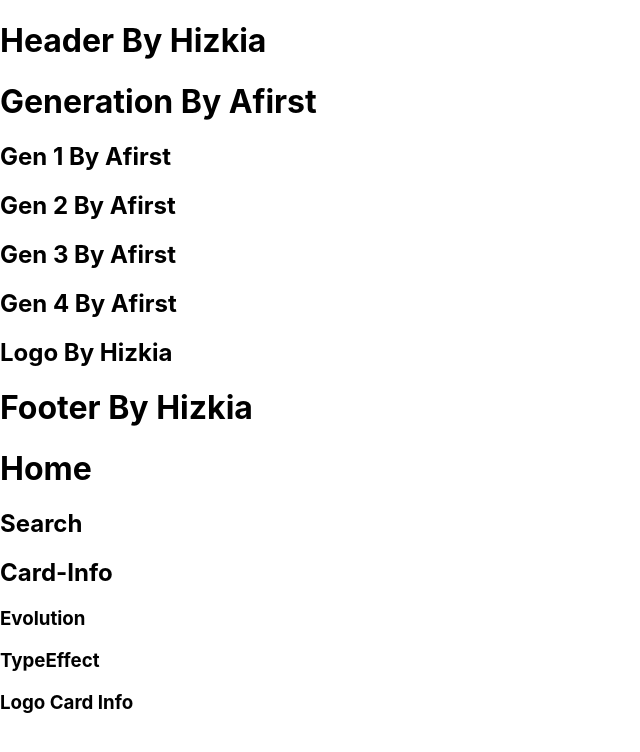
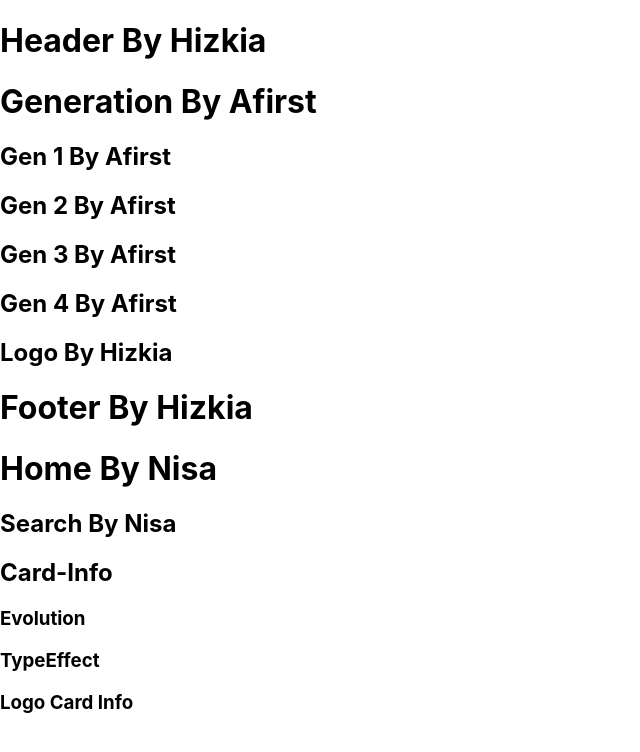
Before and after one commit to HizkiaPalar/KelompokSummer, a React (Create React App) app: page / in a window 1280 px wide. Shown: the top 752 px of the page, without its empty margins (0-640 px from the left). Built offline with nearby package versions, Linux system fonts and the light colour scheme.

Commit message:
adding props home and search

```diff
--- a/src/App.js
+++ b/src/App.js
@@ -7,7 +7,7 @@ function App() {
     <div className="App">
       <Header text1="By Hizkia" />
       <Footer text2="By Hizkia" />
-      <Home/>
+      <Home text3="By Nisa"/>
     </div>
   );
 }
--- a/src/components/Home/Search/index.js
+++ b/src/components/Home/Search/index.js
@@ -1,8 +1,8 @@
-const Search = () => {
+const Search = (props) => {
     return(
         <div>
             <h2>
-                Search
+                Search {props.text4}
             </h2>
         </div>
     )
--- a/src/components/Home/index.js
+++ b/src/components/Home/index.js
@@ -1,12 +1,12 @@
 import Search from "./Search";
 import CardInfo from "./Card-Info";
-const Home = () => {
+const Home = (props) => {
     return(
         <div>
             <h1>
-                Home
+                Home {props.text3}
             </h1>
-            <Search />
+            <Search text4="By Nisa" />
             <CardInfo/>
         </div>
     )
```
